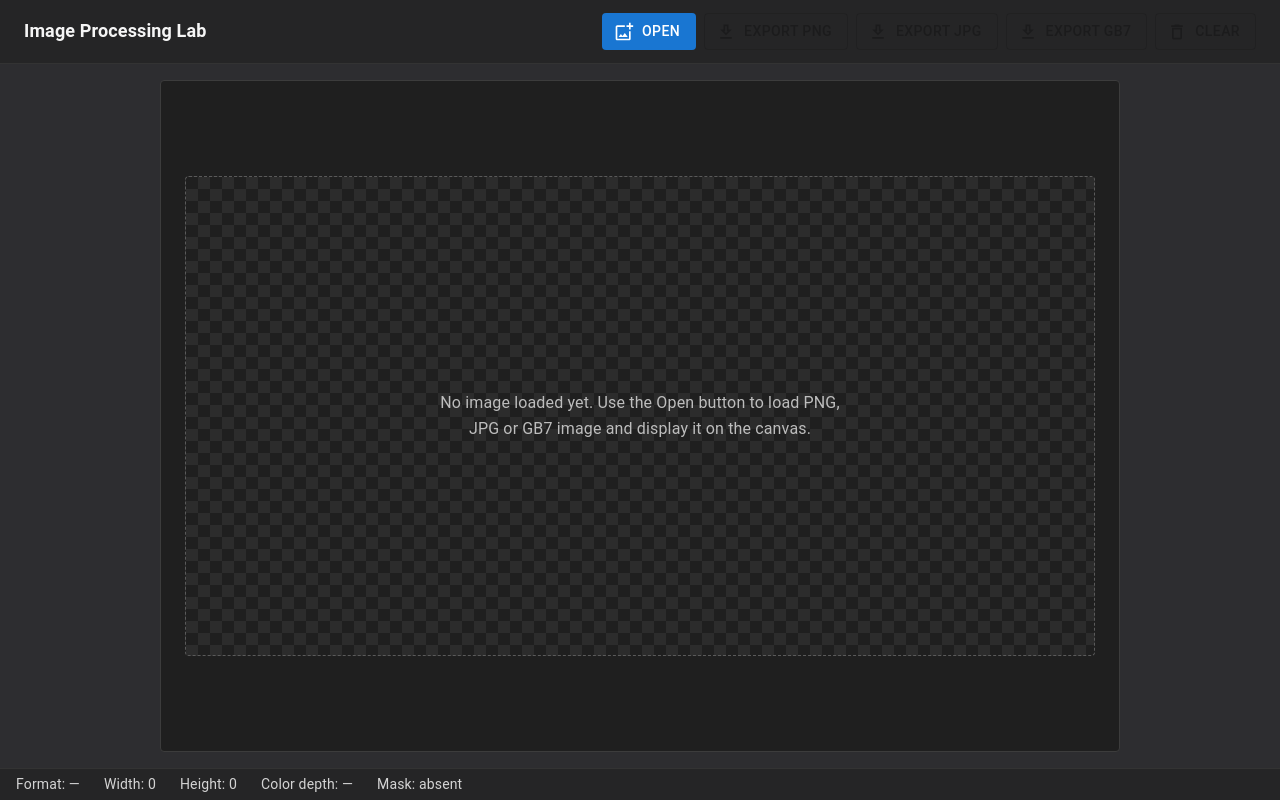
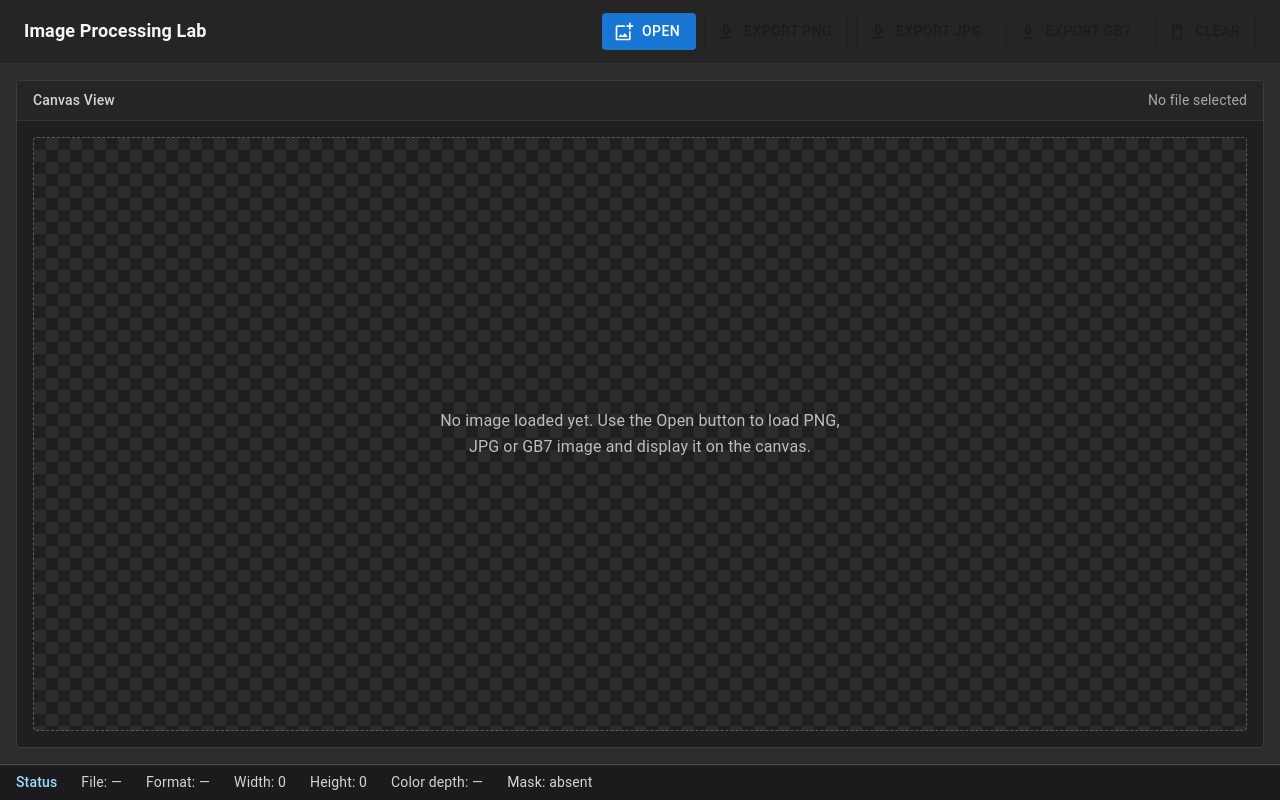
Before and after one commit to FrontendCourseMP/photoshop-sxd0, a React (Vite) app: page / in a window 1280 px wide. Built offline with nearby package versions, Linux system fonts and the light colour scheme; the HTML template or start-up script is replaced by a standard one.

Commit message:
fix: improve viewport handling and status feedback for loaded images

```diff
--- a/src/App.css
+++ b/src/App.css
@@ -1,16 +1,13 @@
 .app-shell {
   height: 100dvh;
   display: grid;
-  grid-template-rows: 64px minmax(0, 1fr) 32px;
+  grid-template-rows: 64px minmax(0, 1fr) 36px;
   background-color: #1e1e1e;
   color: #f5f5f5;
   overflow: hidden;
 }
 
 .app-workspace {
-  display: flex;
-  align-items: stretch;
-  justify-content: center;
   min-height: 0;
   overflow: auto;
   background-color: #2d2d30;
@@ -20,10 +17,11 @@
 .app-statusbar {
   display: flex;
   align-items: center;
-  min-height: 32px;
+  min-height: 36px;
   padding: 0 16px;
-  border-top: 1px solid #333;
-  background-color: #252526;
+  border-top: 1px solid #4a4a4a;
+  background-color: #1b1b1d;
+  box-shadow: inset 0 1px 0 rgba(255, 255, 255, 0.04);
   font-size: 13px;
   overflow: hidden;
 }
--- a/src/app/App.tsx
+++ b/src/app/App.tsx
@@ -93,7 +93,12 @@ function App() {
       const context = canvasRef.current.getContext("2d");
 
       if (context) {
-        context.clearRect(0, 0, canvasRef.current.width, canvasRef.current.height);
+        context.clearRect(
+          0,
+          0,
+          canvasRef.current.width,
+          canvasRef.current.height
+        );
       }
 
       canvasRef.current.width = 0;
@@ -158,9 +163,11 @@ function App() {
         hasImage={hasImage}
         canvasRef={canvasRef}
         errorMessage={errorMessage}
+        fileName={document?.fileName ?? ""}
       />
 
       <StatusBar
+        fileName={document?.fileName ?? ""}
         format={metadata.format}
         width={metadata.width}
         height={metadata.height}
--- a/src/components/CanvasViewport.tsx
+++ b/src/components/CanvasViewport.tsx
@@ -5,32 +5,71 @@ interface CanvasViewportProps {
   hasImage: boolean;
   canvasRef: RefObject<HTMLCanvasElement | null>;
   errorMessage: string;
+  fileName: string;
 }
 
 function CanvasViewport({
   hasImage,
   canvasRef,
   errorMessage,
+  fileName,
 }: CanvasViewportProps) {
   return (
     <Box className="app-workspace">
       <Paper
         elevation={0}
         sx={{
-          width: "min(960px, 100%)",
-          minHeight: "min(640px, 100%)",
+          width: "100%",
+          height: "100%",
+          minHeight: 0,
           border: "1px solid #3c3c3c",
           backgroundColor: "#1f1f1f",
-          display: "flex",
-          alignItems: "center",
-          justifyContent: "center",
-          padding: 3,
+          display: "grid",
+          gridTemplateRows: "40px minmax(0, 1fr)",
+          overflow: "hidden",
         }}
       >
         <Box
           sx={{
-            width: "100%",
-            minHeight: 480,
+            display: "flex",
+            alignItems: "center",
+            justifyContent: "space-between",
+            px: 2,
+            borderBottom: "1px solid #333",
+            backgroundColor: "#252526",
+            color: "#d4d4d4",
+          }}
+        >
+          <Typography variant="body2" sx={{ fontWeight: 500 }}>
+            Canvas View
+          </Typography>
+
+          <Typography
+            variant="body2"
+            sx={{
+              color: "#a8a8a8",
+              maxWidth: "60%",
+              overflow: "hidden",
+              textOverflow: "ellipsis",
+              whiteSpace: "nowrap",
+            }}
+            title={fileName}
+          >
+            {fileName || "No file selected"}
+          </Typography>
+        </Box>
+
+        <Box
+          sx={{
+            minHeight: 0,
+            overflow: "auto",
+            p: 2,
+          }}
+        >
+          <Box
+            sx={{
+              minWidth: "100%",
+              minHeight: "100%",
               border: "1px dashed #5a5a5a",
               background:
                 "linear-gradient(45deg, #2c2c2c 25%, transparent 25%), linear-gradient(-45deg, #2c2c2c 25%, transparent 25%), linear-gradient(45deg, transparent 75%, #2c2c2c 75%), linear-gradient(-45deg, transparent 75%, #2c2c2c 75%)",
@@ -40,8 +79,7 @@ function CanvasViewport({
               alignItems: "center",
               justifyContent: "center",
               borderRadius: 1,
-            overflow: "auto",
-            padding: 2,
+              p: 2,
             }}
           >
             {hasImage ? (
@@ -51,7 +89,7 @@ function CanvasViewport({
                   display: "block",
                   maxWidth: "100%",
                   height: "auto",
-                imageRendering: "auto",
+                  boxShadow: "0 0 0 1px rgba(255,255,255,0.06)",
                 }}
               />
             ) : (
@@ -69,6 +107,7 @@ function CanvasViewport({
               </Typography>
             )}
           </Box>
+        </Box>
       </Paper>
     </Box>
   );
--- a/src/components/StatusBar.tsx
+++ b/src/components/StatusBar.tsx
@@ -6,6 +6,7 @@ interface StatusBarProps {
   height: number;
   colorDepth: string;
   hasMask: boolean;
+  fileName: string;
 }
 
 function StatusBar({
@@ -14,6 +15,7 @@ function StatusBar({
   height,
   colorDepth,
   hasMask,
+  fileName,
 }: StatusBarProps) {
   return (
     <Box className="app-statusbar">
@@ -24,11 +26,14 @@ function StatusBar({
           width: "100%",
           alignItems: "center",
           color: "#d4d4d4",
-          fontSize: 13,
           overflowX: "auto",
           whiteSpace: "nowrap",
         }}
       >
+        <Typography variant="body2" sx={{ color: "#9cdcfe", fontWeight: 500 }}>
+          Status
+        </Typography>
+        <Typography variant="body2">File: {fileName || "—"}</Typography>
         <Typography variant="body2">Format: {format}</Typography>
         <Typography variant="body2">Width: {width}</Typography>
         <Typography variant="body2">Height: {height}</Typography>
```
Lines whose indentation alone changed are shown as unchanged.
